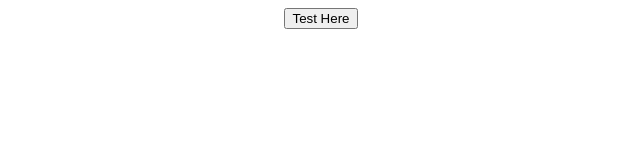
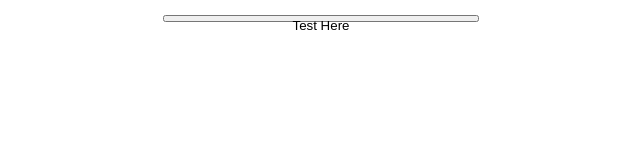
Before and after one commit to gabbardr/Future-css, a plain HTML site: page index.html in a window 1280 px wide. Shown: the whole page, without its empty margins (319-959 px from the left). Drawn offline with Linux system fonts and the light colour scheme.

Commit message:
style changes

```diff
--- a/index.html
+++ b/index.html
@@ -10,6 +10,6 @@
     <div id="popover-test" popover>
         <p>You can see the example of a popover! Click it again to close!</p>
     </div>
-    <button popovertarget="popover-test">Test Here</button>
+    <button class="mybutton"  popovertarget="popover-test">Test Here</button>
 </body>
 </html>
--- a/style.css
+++ b/style.css
@@ -1,5 +1,10 @@
 body {
     display: grid;
     place-items: center;
-    top: 75%;
 }
+
+.mybutton {
+    width: 25%;
+    height: 30%;
+
+}
```
